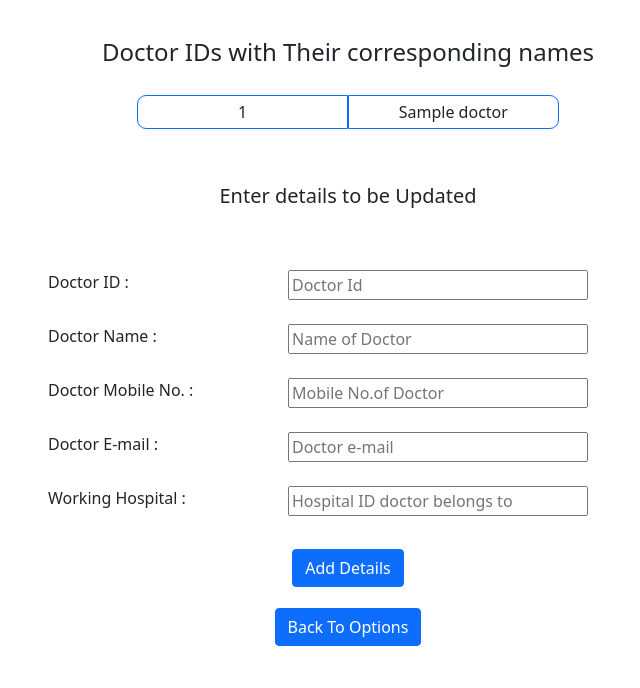
After one commit to DBMS-Project-Z/DBMS-Project, a PHP site: page /admin/update-doc.php in a window 1280 px wide. The commit adds this page. Shown: the top 688 px of the page, without its empty margins (292-932 px from the left). Run offline with PHP 8.4, Linux system fonts and the light colour scheme; tables that the repository leaves empty or names only in its code hold one stand-in row (values such as "Sample post").

```diff
--- a/admin/doc-options.php
+++ b/admin/doc-options.php
@@ -20,17 +20,17 @@
         <div class="container-fluid">
             <div class="row">
                 <div class="col-12 p-3">
-                    <a href=""><button type="button" class="btn btn-outline-primary">Add Into Doctor Table</button></a>
+                    <a href="add-doc.php"><button type="button" class="btn btn-outline-primary">Add Into Doctor Table</button></a>
                 </div>
             </div>
             <div class="row">
                 <div class="col-12 p-3">
-                    <a href=""><button type="button" class="btn btn-outline-primary">Delete from Doctor Table</button></a>
+                    <a href="del-doc.php"><button type="button" class="btn btn-outline-primary">Delete from Doctor Table</button></a>
                 </div>
             </div>
             <div class="row">
                 <div class="col-12 p-3">
-                    <a href=""><button type="button" class="btn btn-outline-primary">Update Doctor Table</button></a>
+                    <a href="update-doc.php"><button type="button" class="btn btn-outline-primary">Update Doctor Table</button></a>
                 </div>
             </div>
         </div>
--- /dev/null
+++ b/admin/update-doc.php
@@ -0,0 +1,138 @@
+<?php
+    if(isset($_POST['submit'])) {
+        include('../dbconnection.php');
+        // echo $_POST['cat'];
+        // echo $_POST['des'];
+        // echo $_POST['criteria'];
+        $did = $_POST['did'];
+        $dname = $_POST['dname'];
+        $dphone = $_POST['dphone'];
+        $demail = $_POST['dmail'];
+        $dhos = $_POST['dhos'];
+
+        // $query0 = "SET foreign_key_checks = 0;";
+
+        $query = "UPDATE `doctor`
+                SET `doc_name`='$dname', `doc_mobile`='$dphone', `doc_email`='$demail', `doc_hos`='$dhos'
+                WHERE `doc_id` = '$did'";
+        $run = mysqli_query($conn,$query);
+
+        if($run == true) {
+            ?>
+            <script type="text/javascript">
+               alert("Information Updated!");
+               window.open('doc-options.php','_self');
+            </script>
+            <?php
+        }
+        else {
+            echo("error: ".mysqli_error($conn));
+        }
+    }
+
+?>
+
+<!DOCTYPE html>
+<html>
+    <head>
+        <meta charset="utf-8">
+        <meta http-equiv="X-UA-Compatible" content="IE=edge">
+        <title></title>
+        <meta name="description" content="">
+        <meta name="viewport" content="width=device-width, initial-scale=1">
+        <!-- Core Bootstrap Code -->
+        <link href="https://cdn.jsdelivr.net/npm/bootstrap@5.0.0-beta1/dist/css/bootstrap.min.css" rel="stylesheet" integrity="sha384-giJF6kkoqNQ00vy+HMDP7azOuL0xtbfIcaT9wjKHr8RbDVddVHyTfAAsrekwKmP1" crossorigin="anonymous">
+        <!-- Custom Styles -->
+        <link rel="stylesheet" href="">
+    </head>
+    <style>
+
+        .row-container div:first-child {
+            border-radius: 9px 0 0 9px;
+        }
+
+        .row-container div:last-child {
+            border-radius: 0 9px 9px 0;
+        }
+
+        .login-form {
+            width: 600px;
+            padding: 9% 0% 5% 0%;
+        }
+
+        .login-form label {
+            width: 90%;
+            display: flex;
+            flex-direction: row;
+            justify-content: space-between;
+        }
+
+        .login-form label input {
+            width: 300px;
+        }
+
+        /* .login-form label.begin {
+            justify-content: flex-start;
+        }
+
+        .first {
+            margin-left: 57px;
+        }
+
+        .second {
+            margin-left: 30px;
+        }
+
+        .third {
+            margin-left: 39px;
+        } */
+
+        .login-form button {
+            margin: 1.5% 0 2.1%;
+        }
+    </style>
+    <body class="text-center">
+
+        <h4 class="up-head" style="margin-top: 3%;">Doctor IDs with Their corresponding names</h4>
+
+        <?php
+            include('../dbconnection.php');
+            $query = "SELECT * FROM `doctor`";
+            $run = mysqli_query($conn, $query);
+            $row = mysqli_num_rows($run);
+            while($data = mysqli_fetch_assoc($run)) {
+                ?>
+                <div class="container-fluid p-3 bg-white details-container">
+                    <div class="row p-1 justify-content-center row-container">
+                        <div class="col-2 p-1 border border-primary"><?php echo $data['doc_id'] ?></div>
+                        <!-- <div class="col-1">-</div> -->
+                        <div class="col-2 p-1 border border-primary"><?php echo $data['doc_name'] ?></div>
+                    </div>
+                </div>
+                <?php
+            }
+        ?>
+
+        <h5 class="text-center" style="margin-top: 2.7%;">Enter details to be Updated</h5>
+
+        <div class="container d-flex justify-content-center">
+            <div class="row text-center">
+                <div class="form">
+                    <form class="login-form" method="post" action="update-doc.php">
+                        <label class="begin" for="id">Doctor ID : <input class="first" id="id" type="text" placeholder="Doctor Id" name="did" required></label><br>
+                        <label class="begin" for="name">Doctor Name : <input class="second" id="name" type="text" placeholder="Name of Doctor" name="dname" required></label><br>
+                        <label class="begin" for="phone">Doctor Mobile No. : <input class="third" id="phone" type="text" placeholder="Mobile No.of Doctor" name="dphone" required></label><br>
+                        <label class="begin" for="email">Doctor E-mail : <input class="fourth" id="email" type="text" placeholder="Doctor e-mail" name="dmail" required></label><br>
+                        <label class="begin" for="hos">Working Hospital : <input class="fifth" id="hos" type="text" placeholder="Hospital ID doctor belongs to" name="dhos" required></label><br>
+                        <!-- <label for="description">Hospital Address : <textarea name="haddress" id="description" cols="30" rows="4" placeholder="Address" required></textarea></label><br> -->
+                        <button type="submit" class="btn btn-details btn-primary" name="submit" value="Submit"> Add Details </button><br>
+                        <a href="doc-options.php"><button class="btn btn-details btn-primary" type="button">Back To Options</button></a>
+                    </form>
+                </div>
+            </div>
+        </div>
+        <!-- <script src="" async defer></script> -->
+        <!-- Bootstrap JS -->
+        <script src="https://cdn.jsdelivr.net/npm/bootstrap@5.0.0-beta1/dist/js/bootstrap.bundle.min.js" integrity="sha384-ygbV9kiqUc6oa4msXn9868pTtWMgiQaeYH7/t7LECLbyPA2x65Kgf80OJFdroafW" crossorigin="anonymous"></script>
+    </body>
+</html>
```
Also changed, not shown: admin/add-doc.php (added, +109 -0 lines), admin/del-doc.php (added, +121 -0 lines).
